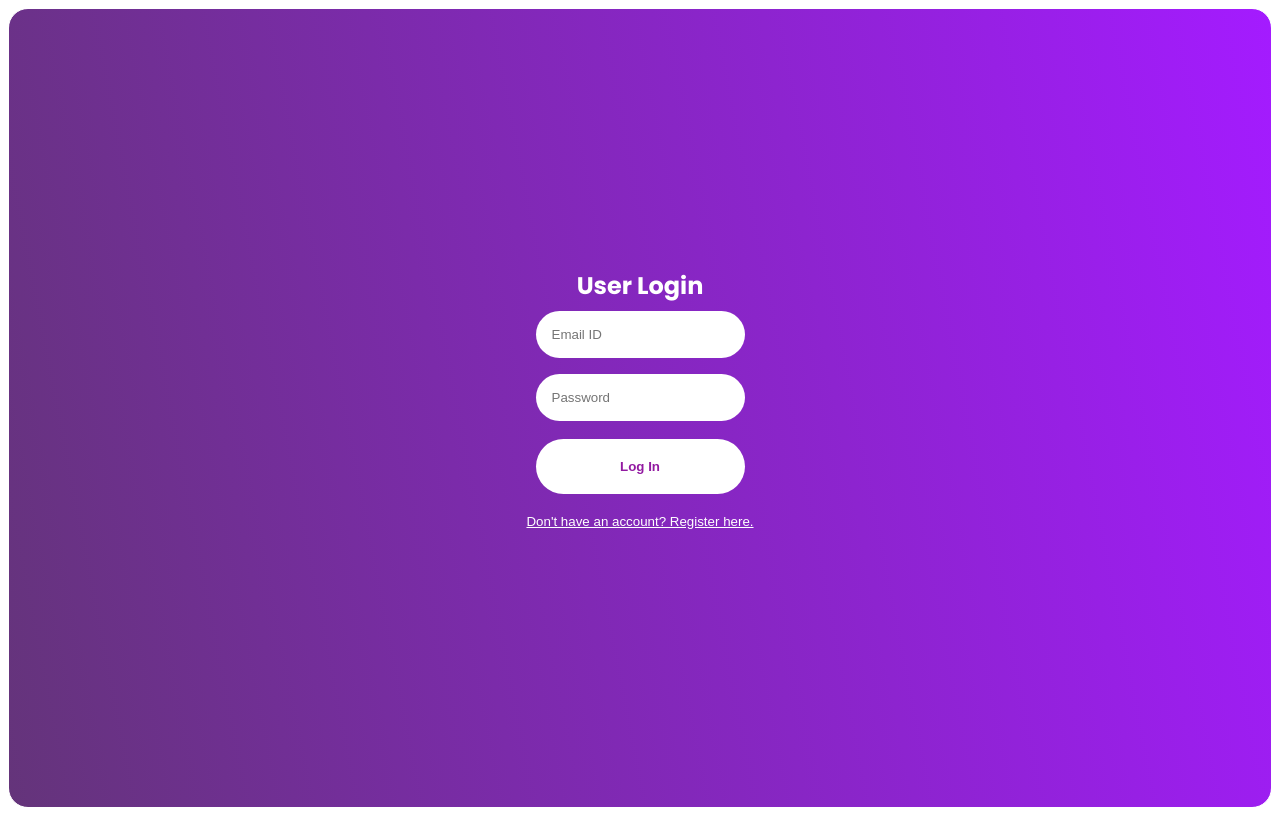
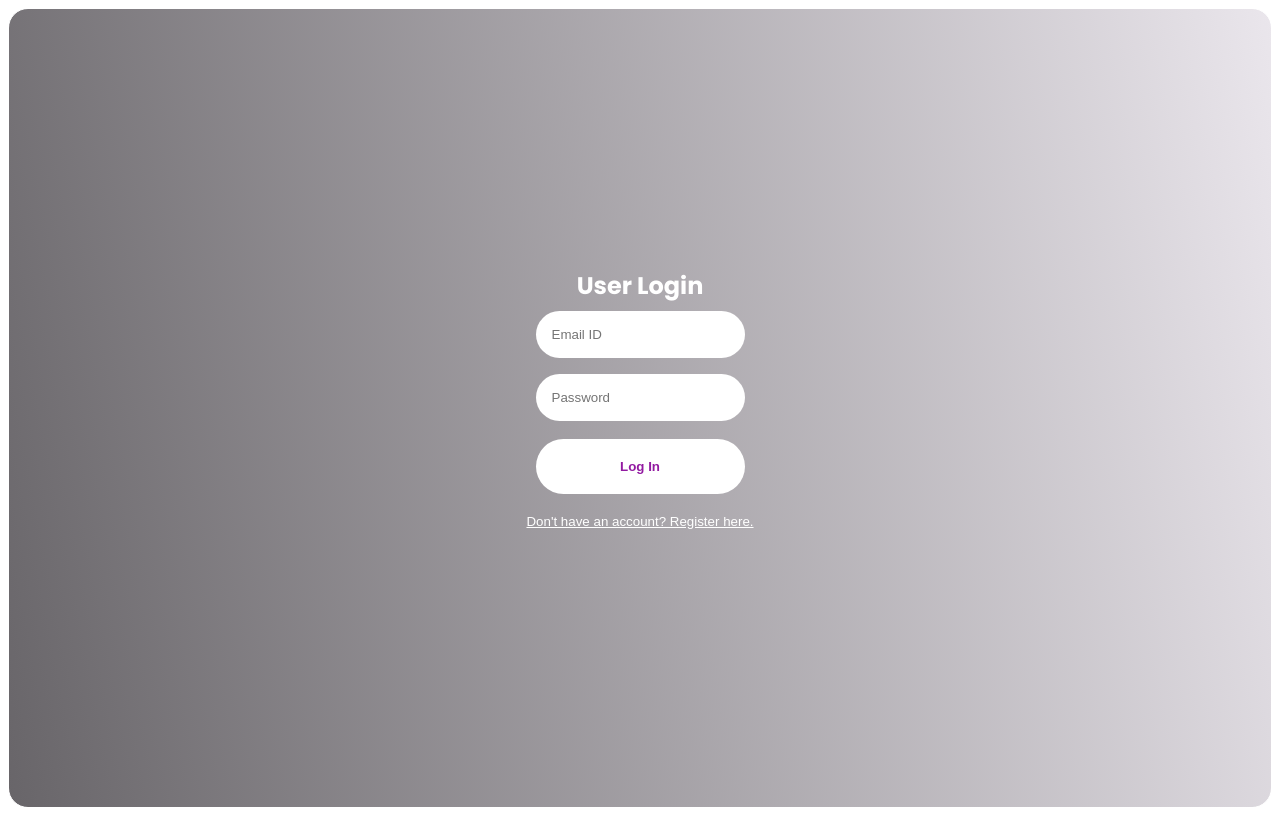
Before and after one commit to AORSweb/blog-app, a React (Create React App) app: page /login in a window 1280 px wide. Built offline with nearby package versions, Linux system fonts and the light colour scheme.

Commit message:
Updated login page css changes

```diff
--- a/src/sass/components/login-register.scss
+++ b/src/sass/components/login-register.scss
@@ -10,8 +10,8 @@
     align-items: center;
     justify-content: center;
     color: white;
-    background-image: linear-gradient(79deg, #64347a, #a41bff);
-    // background-color: rgb(62, 56, 68);
+    // background-image: linear-gradient(79deg, #64347a, #a41bff);
+    background-image: linear-gradient(79deg, #686569, #eae6ec);
   }
 
   .login-form, .register-form {
```
